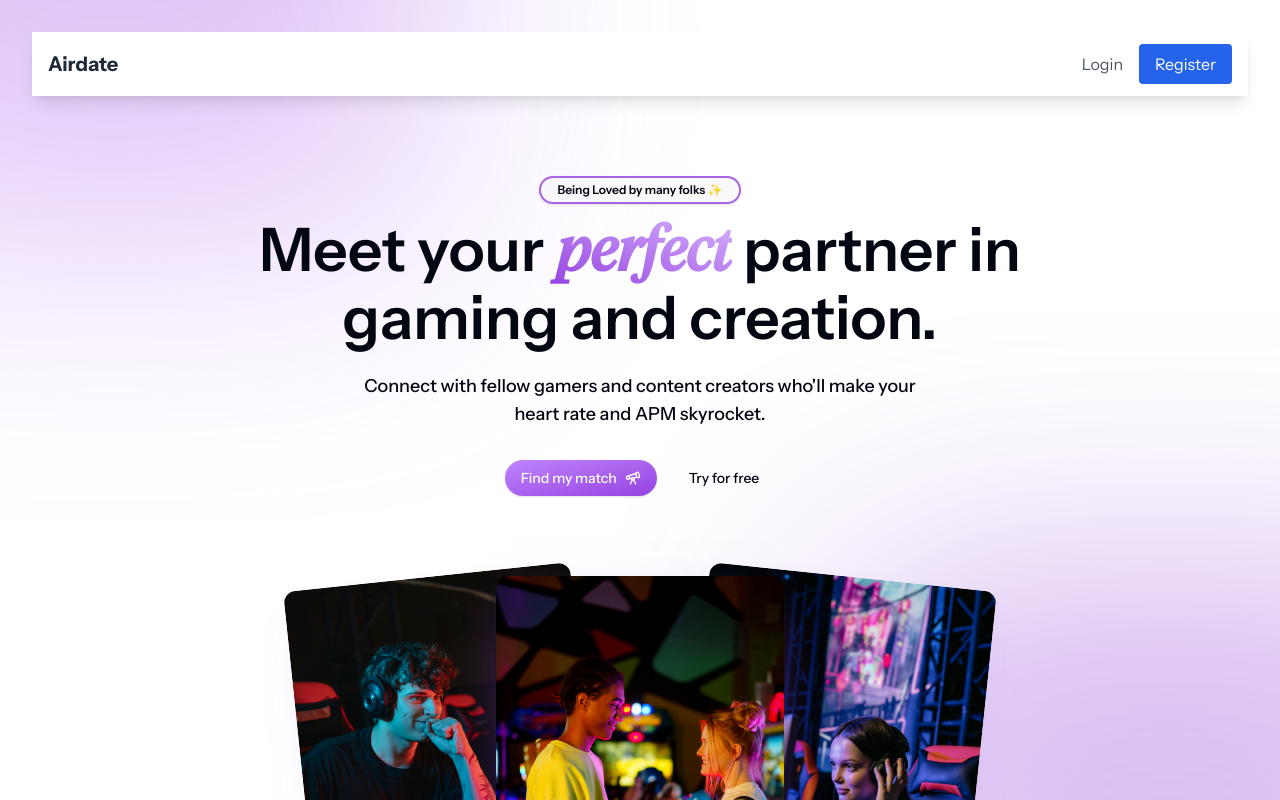
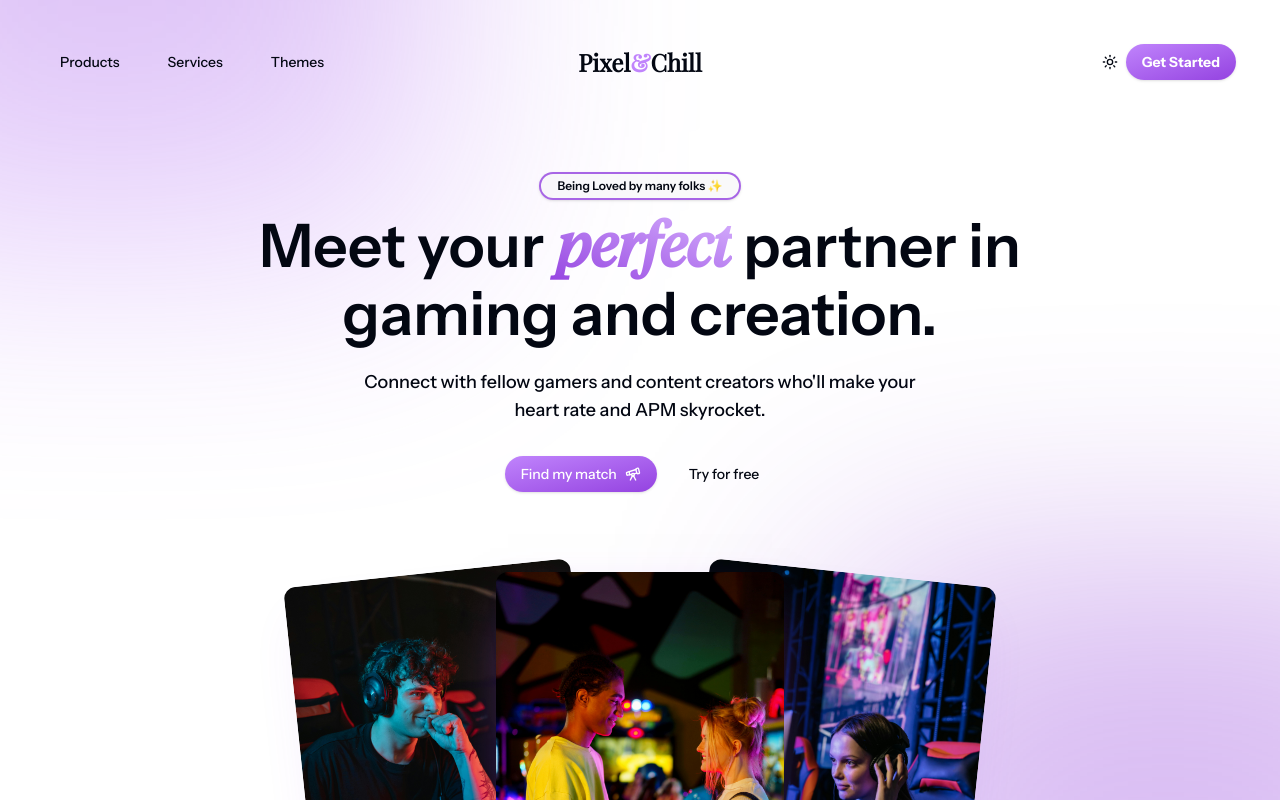
Before and after one commit to amanbairagi30/airdate, a Next.js app in the folder frontend/: page / in a window 1280 px wide. Shown: the top 800 px of the page. Built offline with nearby package versions, Linux system fonts and the light colour scheme.

Commit message:
resolved conflicts

```diff
--- a/frontend/src/app/page.tsx
+++ b/frontend/src/app/page.tsx
@@ -1,3 +1,4 @@
+"use client";
 import Landing from "@/components/landing";
 import { SelectTheme } from "@/components/theme-toggle";
 import { Button } from "@/components/ui/button";
--- a/frontend/src/components/NavBar.tsx
+++ b/frontend/src/components/NavBar.tsx
@@ -1,8 +1,10 @@
 "use client";
-import React, { useState, useEffect } from 'react';
-import Link from 'next/link';
-import { auth } from '../services/auth';
-import { useRouter } from 'next/navigation';
+import React, { useState, useEffect } from "react";
+import Link from "next/link";
+import { auth } from "../services/auth";
+import { useRouter } from "next/navigation";
+import { Button } from "./ui/button";
+import { SelectTheme } from "./theme-toggle";
 
 export function NavBar() {
   const [isAuthenticated, setIsAuthenticated] = useState<boolean | null>(null);
@@ -15,7 +17,7 @@ export function NavBar() {
   const handleLogout = () => {
     auth.logout();
     setIsAuthenticated(false);
-    router.push('/login');
+    router.push("/login");
   };
 
   if (isAuthenticated === null) {
@@ -23,7 +25,32 @@ export function NavBar() {
   }
 
   return (
-    <nav className="bg-white shadow-lg">
+    <>
+      <header>
+        <nav className="flex items-center justify-between gap-2 p-3 rounded-xl ">
+          <div className="flex flex-1 font-medium items-center gap-4">
+            <Button variant={"linkHover2"} className="cursor-pointer">
+              Products
+            </Button>
+            <Button variant={"linkHover2"} className="cursor-pointer">
+              Services
+            </Button>
+            <Button variant={"linkHover2"} className="cursor-pointer">
+              Themes
+            </Button>
+          </div>
+          <div className="flex flex-1 text-2xl justify-center items-center font-secondary font-extrabold">
+            <span className="">Pixel</span>
+            <span className="text-purple-400">&</span>
+            <span className="">Chill</span>
+          </div>
+          <div className="flex flex-1 items-center justify-end gap-2">
+            <SelectTheme />
+            <Button className="font-extrabold">Get Started</Button>
+          </div>
+        </nav>
+      </header>
+      {/* <nav className="bg-white shadow-lg">
         <div className="max-w-7xl mx-auto px-4">
           <div className="flex justify-between h-16">
             <div className="flex items-center">
@@ -67,6 +94,7 @@ export function NavBar() {
             </div>
           </div>
         </div>
-    </nav>
+      </nav> */}
+    </>
   );
 }
```
Lines whose indentation alone changed are shown as unchanged.
